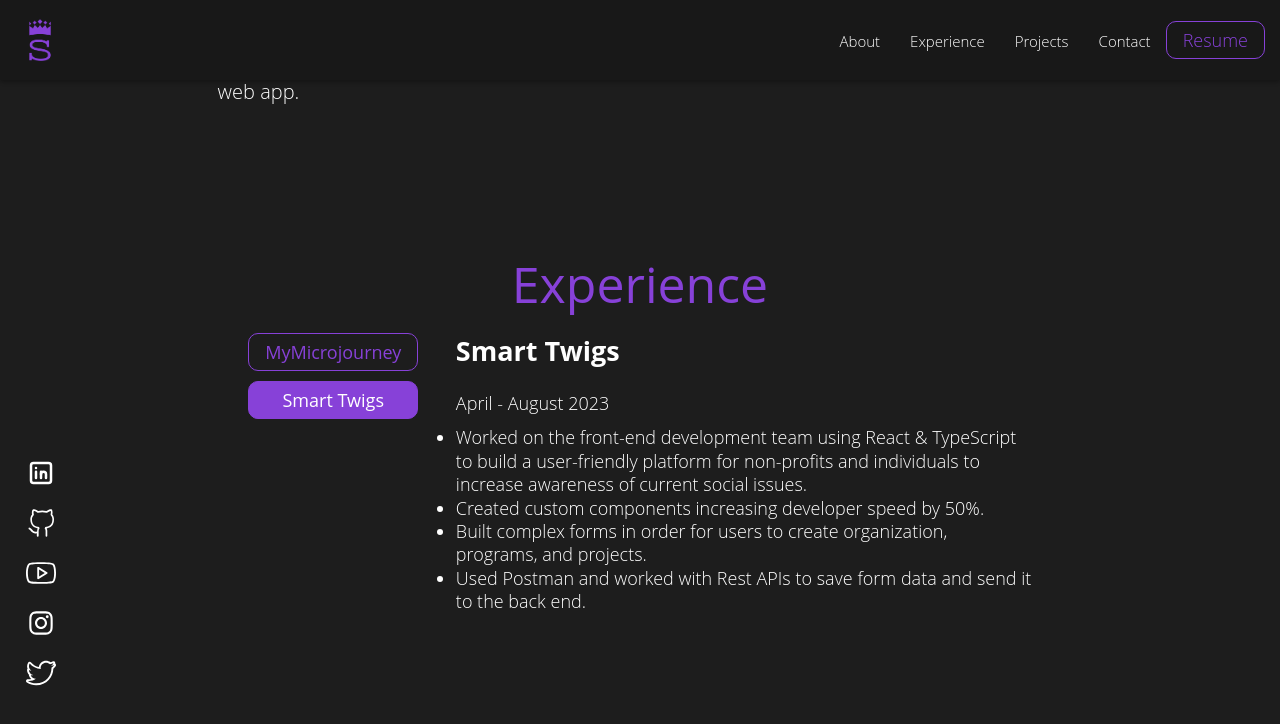
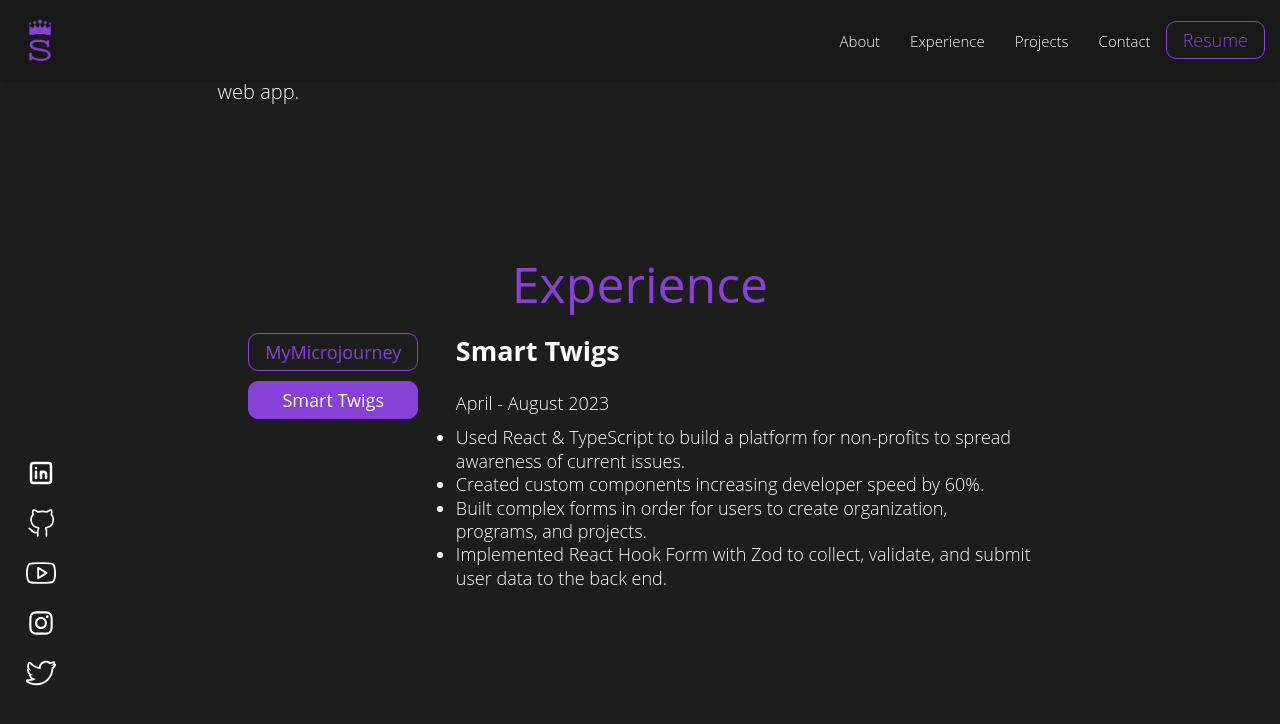
Before and after one commit to Salam-Aboul-Hosn/Salam-PersonalPortfolio, a React (Create React App) app: page / in a window 1280 px wide. Both pictures are taken after a click on the button "Smart Twigs". Shown: the part 1436-2160 px from the top of the page. Built offline with nearby package versions, Linux system fonts and the light colour scheme.

Commit message:
resume update

```diff
--- a/package.json
+++ b/package.json
@@ -9,6 +9,7 @@
     "@testing-library/jest-dom": "^5.16.5",
     "@testing-library/react": "^13.4.0",
     "@testing-library/user-event": "^13.5.0",
+    "@vercel/analytics": "^1.2.2",
     "bootstrap": "^5.2.3",
     "react": "^18.2.0",
     "react-custom-scrollbars-2": "^4.5.0",
--- a/src/App.js
+++ b/src/App.js
@@ -6,9 +6,9 @@
 import Experience from './components/Experience';
 import Projects from './components/Projects';
 import Contact from './components/Contact';
-import MoreProjects from './components/MoreProjects';
-import { Scrollbars } from 'react-custom-scrollbars-2';
 import { useState, useEffect } from 'react';
+import { inject } from '@vercel/analytics';
+
 function App() {
   const [isSmallScreen, setIsSmallScreen] = useState(true);
 
@@ -25,6 +25,7 @@
       window.removeEventListener('resize', handleResize);
     };
   }, []);
+  inject();
   return (
     <div className='App'>
       <div style={{ height: '100vh' }}>
--- a/src/data/ExperienceData.jsx
+++ b/src/data/ExperienceData.jsx
@@ -6,20 +6,19 @@
       <h2 className={Experiencecss.jobNameHeader}>Smart Twigs</h2>
       <p className={Experiencecss.jobDate}>April - August 2023</p>
       <li className={Experiencecss.jobDescription}>
-        Worked on the front-end development team using React & TypeScript to
-        build a user-friendly platform for non-profits and individuals to
-        increase awareness of current social issues.
+        Used React & TypeScript to build a platform for non-profits to spread
+        awareness of current issues.
       </li>
       <li className={Experiencecss.jobDescription}>
-        Created custom components increasing developer speed by 50%.
+        Created custom components increasing developer speed by 60%.{' '}
       </li>
       <li className={Experiencecss.jobDescription}>
         Built complex forms in order for users to create organization, programs,
-        and projects.{' '}
+        and projects.
       </li>
       <li className={Experiencecss.jobDescription}>
-        Used Postman and worked with Rest APIs to save form data and send it to
-        the back end.
+        Implemented React Hook Form with Zod to collect, validate, and submit
+        user data to the back end.
       </li>
     </div>
   );
@@ -29,7 +28,7 @@
   return (
     <div>
       <h2 className={Experiencecss.jobNameHeader}>MyMicrojourney</h2>
-      <p className={Experiencecss.jobDate}>Oct - Present</p>
+      <p className={Experiencecss.jobDate}>Oct - Feb 2024</p>
       <li className={Experiencecss.jobDescription}>
         Built a Rest API using Java Spring Boot and utilized MySQL to store user
         data.
```
Also changed, not shown: 2 other files (tests, documents, lock files or other folders).
